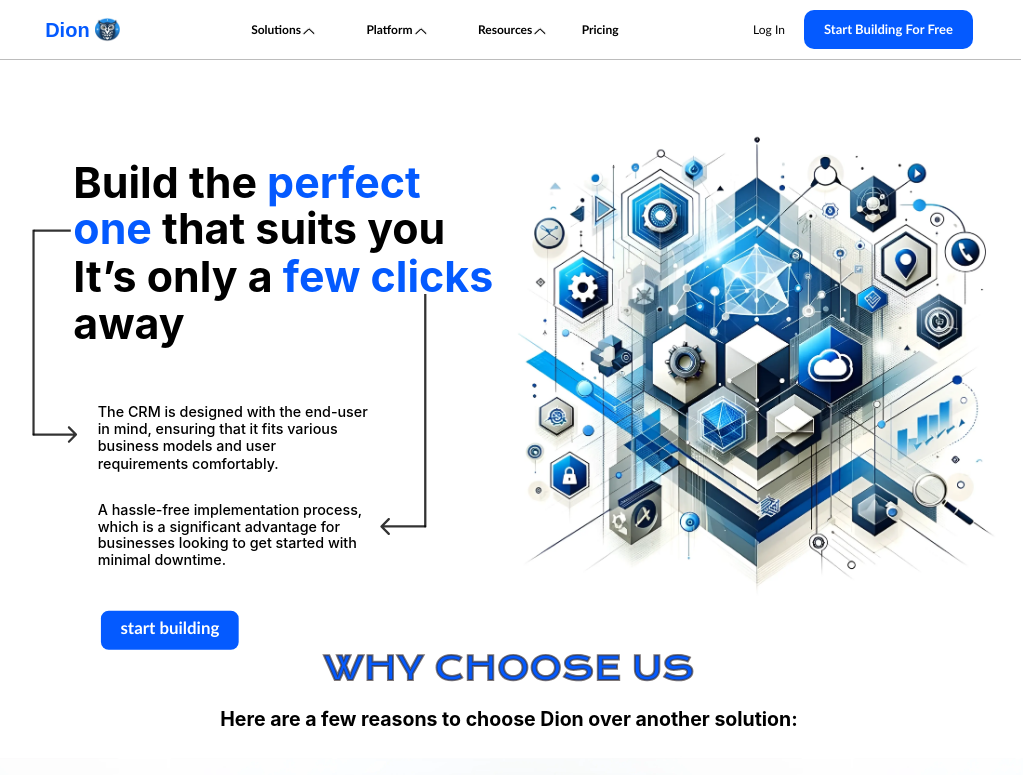
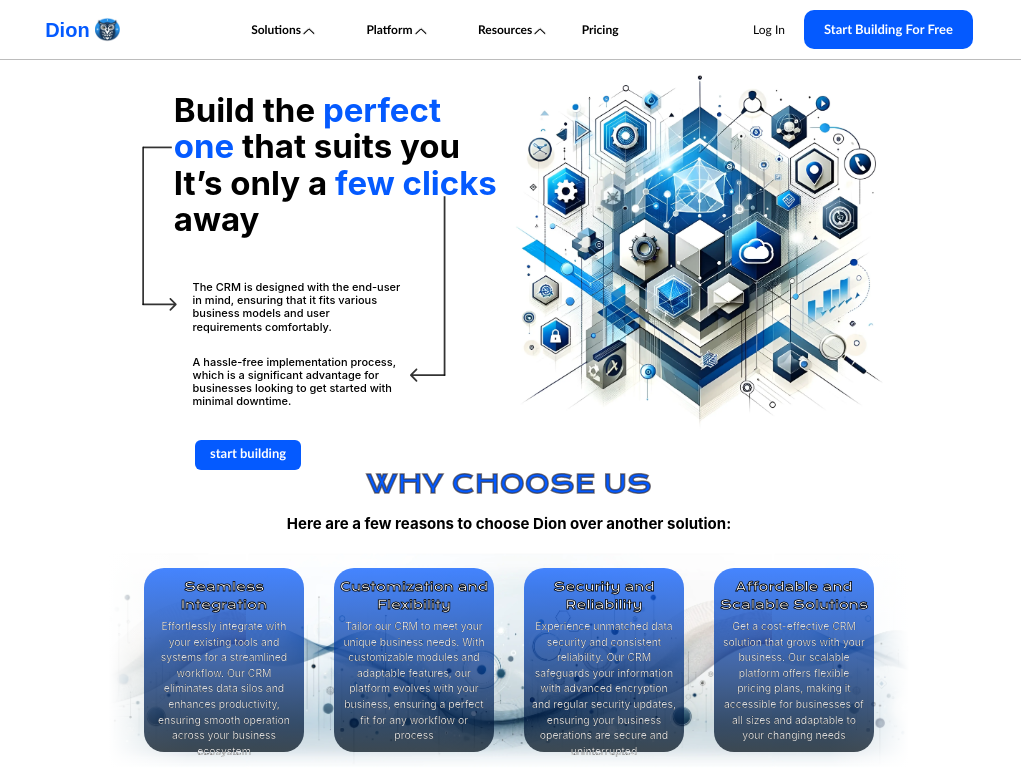
Before and after one commit to Abhijith834/Dion, a React (Vite) app: page / in a window 1280 px wide. Shown: the top 775 px of the page, without its empty margins (131-1154 px from the left). Built offline with nearby package versions, Linux system fonts and the light colour scheme; a web font is replaced by a local one.

Commit message:
additional responsive resolutions added

```diff
--- a/src/App.css
+++ b/src/App.css
@@ -20,3 +20,141 @@
   display: flex;
   justify-content: center;
 }
+
+.content {
+  display: flex;
+  flex-direction: column;
+  align-items: center;
+  width: 100vw;
+}
+
+
+@media (min-width: 360px) {
+  .content {
+    transform: scale(1.05);
+    transform-origin: top;
+    height: 7700px;
+  }
+}
+
+@media (min-width: 375px) {
+  .content {
+    transform: scale(1.07);
+    transform-origin: top;
+    height: 8000px;
+  }
+}
+
+@media (min-width: 414px) {
+  .content {
+    transform: scale(1.13);
+    transform-origin: top;
+    height: 8920px;
+  }
+}
+
+@media (min-width: 480px) {
+  .content {
+    transform: scale(1.21);
+    transform-origin: top;
+    height: 10220px;
+  }
+}
+
+@media (min-width: 540px) {
+  .content {
+    transform: scale(1.32);
+    transform-origin: top;
+    height: 12170px;
+  }
+}
+
+@media (min-width: 600px) {
+  .content {
+    transform: scale(1.35);
+    transform-origin: top;
+    height: 12730px;
+  }
+}
+
+@media (min-width: 640px) {
+  .content {
+    transform: scale(1.4);
+    transform-origin: top;
+    height: 13700px;
+  }
+}
+
+@media (min-width: 720px) {
+  .content {
+    transform: scale(1.48);
+    transform-origin: top;
+    height: 15300px;
+  }
+}
+
+@media (min-width: 768px) {
+  .content {
+    transform: scale(1);
+    transform-origin: top;
+    height: 5530px;
+  }
+}
+
+@media (min-width: 800px) {
+  .content {
+    width: 80vw;
+    transform: scale(1.022);
+    transform-origin: top;
+    height: 5680px;
+  }
+}
+
+@media (min-width: 900px) {
+  .content {
+    transform: scale(1.04);
+    transform-origin: top;
+    height: 5940px;
+  }
+}
+
+@media (min-width: 1024px) {
+  .content {
+    width: 70vw;
+    transform: scale(1);
+    transform-origin: top;
+    height: 5230px;
+  }
+}
+
+@media (min-width: 1366px) {
+  .content {
+    transform: scale(1.09);
+    transform-origin: top;
+    height: 6230px;
+  }
+}
+
+@media (min-width: 1440px) {
+  .content {
+    transform: scale(1.1);
+    transform-origin: top;
+    height: 6350px;
+  }
+}
+
+@media (min-width: 1600px) {
+  .content {
+    transform: scale(1.16);
+    transform-origin: top;
+    height: 7050px;
+  }
+}
+
+@media (min-width: 1920px) {
+  .content {
+    transform: scale(1.3);
+    transform-origin: top;
+    height: 8860px;
+  }
+}
--- a/src/assets/Components/Footer/Footer.css
+++ b/src/assets/Components/Footer/Footer.css
@@ -65,8 +65,8 @@
 @media (min-width: 768px) {
   .footer {
     max-width: 768px;
-    height: 340px;
   }
+
   .footer_content {
     display: flex;
     flex-direction: row;
@@ -95,3 +95,11 @@
     font-size: 8px;
   }
 }
+
+@media (min-width: 1024px) {
+  .footer {
+    max-width: 1024px;
+    transform: scale(1.15);
+    transform-origin: top;
+  }
+}
--- a/src/assets/Components/Section1/Section1.css
+++ b/src/assets/Components/Section1/Section1.css
@@ -81,14 +81,6 @@
     width: 100%;
 }
 
-/* @media (min-width: 375px) {
-    .section1 {
-        transform: scale(1.1);
-        transform-origin: top;
-        height: calc(550px * 1.1);
-    }
-} */
-
 @media (min-width: 768px) {
     .section1 {
         height: 450px;
@@ -96,7 +88,7 @@
         grid-template-columns: 50% 50%;
         grid-template-rows: 250px 170px auto;
         justify-items: center;
-        padding-top: 50px;
+        padding-top: 20px;
         color: #000;
         text-align: left;
         z-index: 10;
--- a/src/assets/Components/Section2/Section2.css
+++ b/src/assets/Components/Section2/Section2.css
@@ -50,6 +50,22 @@
   background-size: contain;
   background-position: center;
   transform: translate(-50%, -50%) rotate(-90deg);
+  z-index: -1;
+}
+
+.tiles::after {
+  content: "";
+  position: absolute;
+  top: 0;
+  left: 0;
+  width: 100%;
+  height: 100%;
+  background: linear-gradient(to right,
+      rgba(255, 255, 255, 1),
+      rgba(255, 255, 255, 0) 10%,
+      rgba(255, 255, 255, 0) 90%,
+      rgba(255, 255, 255, 1));
+  pointer-events: none;
   z-index: -1;
 }
 
--- a/src/assets/Components/Section5/Section5.css
+++ b/src/assets/Components/Section5/Section5.css
@@ -1,5 +1,6 @@
 .section5 {
   width: 95%;
+  height: 2400px;
   margin-top: 50px;
   margin-bottom: 50px;
   max-width: 298px;
@@ -101,11 +102,12 @@
 @media (min-width: 768px) {
   .section5 {
     max-width: 768px;
+    height: 1800px;
   }
 
   .section5_grid {
     grid-template-columns: 50% 50%;
-    grid-template-rows: 200px 250px 20px 200px 250px 20px 200px 250px 20px;
+    grid-template-rows: 200px 250px 20px 200px 250px 20px 200px 250px 80px;
     row-gap: 20px;
   }
 
@@ -193,5 +195,6 @@
   .section5 {
     transform: scale(1.2);
     transform-origin: top;
+    height: 2100px;
   }
 }
--- a/src/assets/Components/Section6/Section6.css
+++ b/src/assets/Components/Section6/Section6.css
@@ -1,6 +1,5 @@
 .section6 {
   width: 100%;
-  max-width: 320px;
   height: 450px;
   display: flex;
   flex-direction: column;
@@ -28,7 +27,21 @@
   z-index: -1;
 }
 
-.section6 * {
+.section6_content {
+  width: 100%;
+  max-width: 320px;
+  height: 450px;
+  display: flex;
+  flex-direction: column;
+  align-items: center;
+  margin-top: 50px;
+  color: #fff;
+  text-align: center;
+  position: relative;
+  z-index: 1;
+}
+
+.section_content * {
   position: relative;
   z-index: 2;
 }
@@ -51,7 +64,6 @@
 }
 
 .section6 h1 {
-  padding-top: 20px;
   font-size: 20px;
   width: 85%;
 }
@@ -77,7 +89,7 @@
   background-color: rgba(255, 255, 255, 0.488);
 }
 
-.section_content {
+.section6_image {
   margin-top: 20px;
   width: 80%;
   height: 500px;
@@ -88,7 +100,13 @@
 
 @media (min-width: 768px) {
   .section6 {
+    width: 100%;
+    height: 600px;
+  }
+
+  .section6_content {
     max-width: 768px;
+    width: 85%;
     height: 600px;
   }
 
@@ -101,7 +119,7 @@
   }
 
   .section6_navbar {
-    width: 70%;
+    width: 80%;
     height: 50px;
   }
 
@@ -110,7 +128,24 @@
     padding: 5px 15px;
   }
 
-  .section_content {
+  .section6_image {
     height: 600px;
   }
 }
+
+@media (min-width:1024px) {
+  .section6 {
+    width: 100%;
+    max-width: 1024px;
+    height: 600px;
+    transform: scale(1.15);
+    transform-origin: top;
+    margin-bottom: 100px;
+  }
+
+  .section6_content {
+    max-width: 1024px;
+    width: 85%;
+    height: 600px;
+  }
+}
--- a/src/assets/Components/Section6/Section6.jsx
+++ b/src/assets/Components/Section6/Section6.jsx
@@ -71,6 +71,7 @@
 
   return (
     <div className="section6">
+      <div className="section6_content">
       <h1>Structure your data or online database in a way that makes sense for you.</h1>
       <h2>Use simple tools to build customized apps to view and update your online database.</h2>
       <div
@@ -89,9 +90,10 @@
           </h1>
         ))}
       </div>
-      <div className="section_content">
+      <div className="section6_image">
         {selectedTile !== null &&
           tiles.find((tile) => tile.title === selectedTile)?.content}
+      </div>
       </div>
     </div>
   );
--- a/src/index.css
+++ b/src/index.css
@@ -47,12 +47,7 @@
   color: var(--background_color);
 }
 
-.content {
-  display: flex;
-  flex-direction: column;
-  align-items: center;
-  width: 100vw;
-}
+
 
 h1 {
   font-size: 28px;
@@ -98,15 +93,14 @@
   }
 }
 
-@media (min-width: 412px) {
+/* @media (min-width: 412px) {
   .content {
     transform: scale(1.14);
     transform-origin: top;
-    height: 9100px;
   }
-}
+} */
 
-@media (min-width: 820px) {
+/* @media (min-width: 820px) {
   .content {
     width: 80vw;
   }
@@ -116,4 +110,4 @@
   .content {
     width: 70vw;
   }
-}
+} */
```
